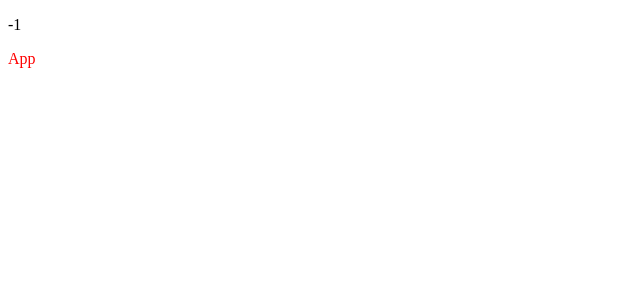
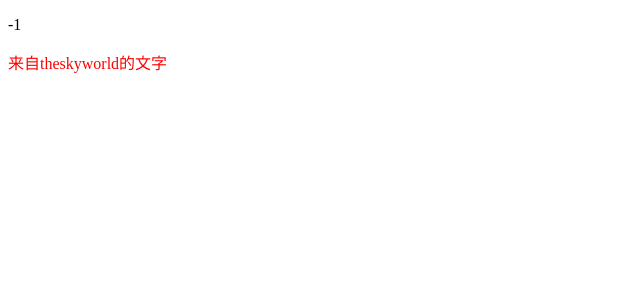
Before and after one commit to theskyworld/git-demo, a React (Vite) app: page / in a window 1280 px wide. Shown: the top 300 px of the page, without its empty margins (0-640 px from the left). Built offline with nearby package versions, Linux system fonts and the light colour scheme.

Commit message:
refactor: App中添加来自文字theskyworld

```diff
--- a/src/App.tsx
+++ b/src/App.tsx
@@ -6,7 +6,7 @@ function App() {
   return (
     <div className="App">
       <p>{count}</p>
-      <p className="main-text">App</p>
+      <p className="main-text">来自theskyworld的文字</p>
     </div>
   );
 }
```
